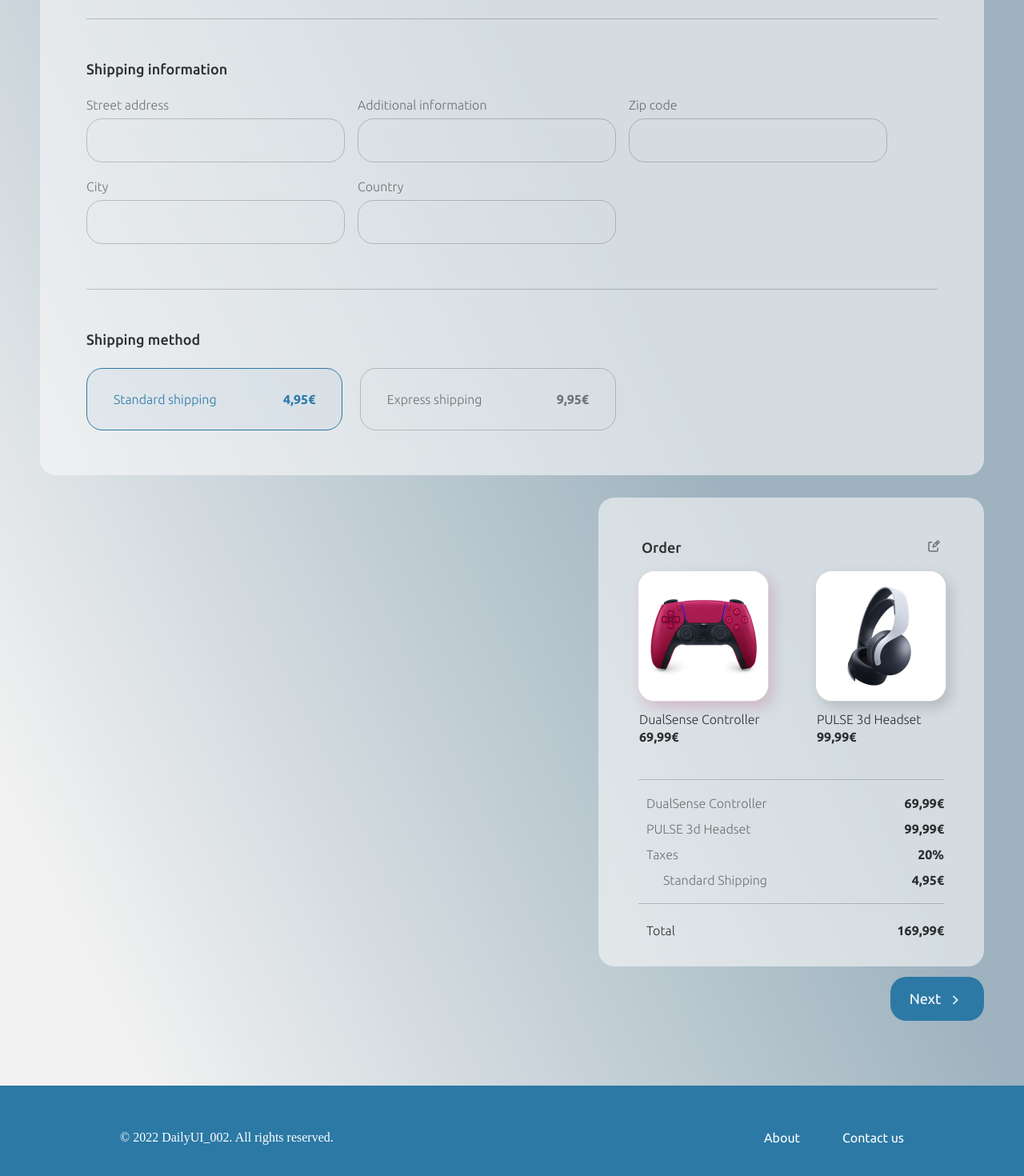
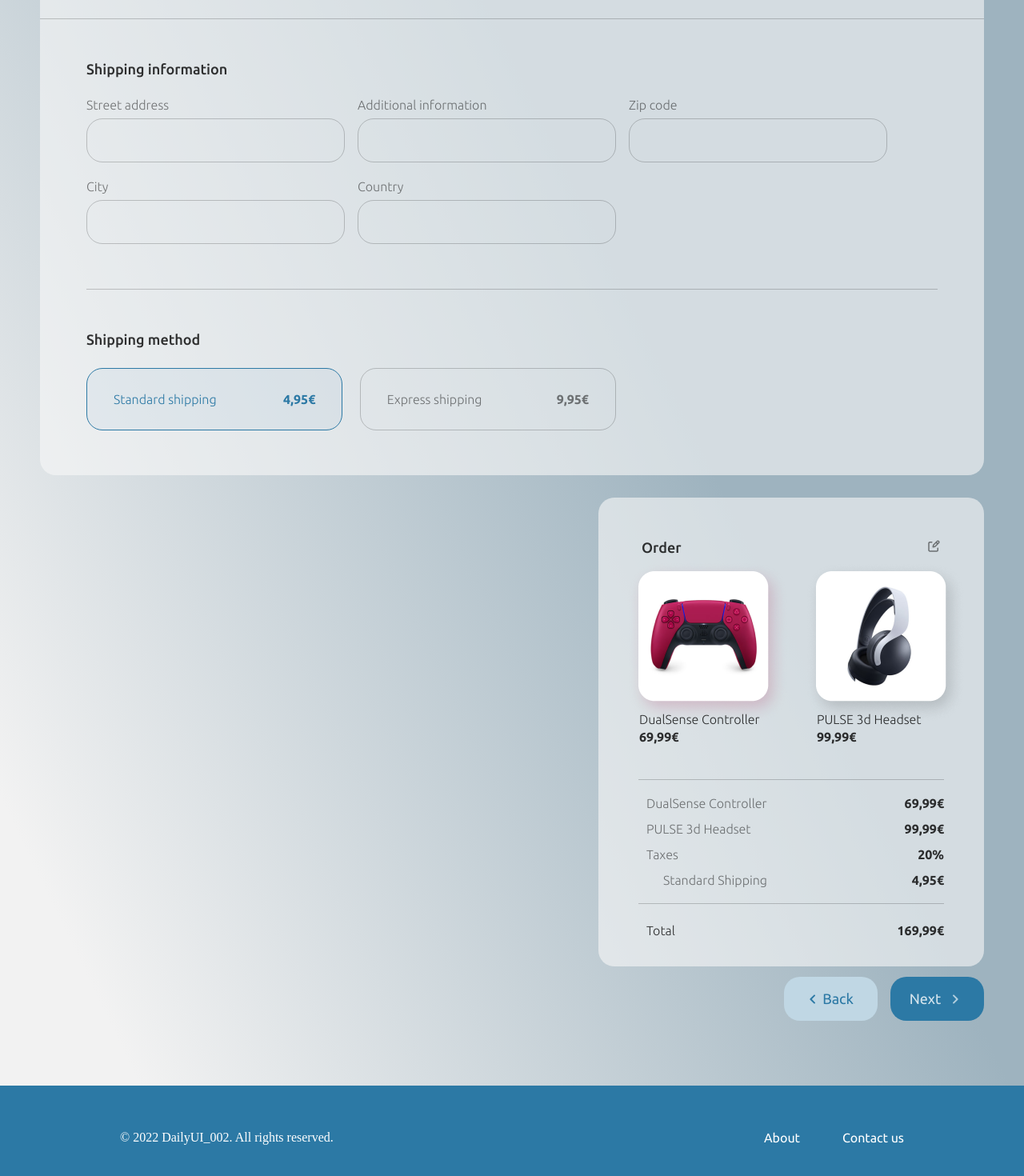
Before and after one commit to anneshackelford/daily-ui-challenges, a Next.js app: page /daily-ui/creditcardcheckout in a window 1280 px wide. Shown: the part 756-2226 px from the top of the page at 80% size. Built offline with nearby package versions, Linux system fonts and the light colour scheme; a web font is replaced by a local one.

Commit message:
Complete buttons, add placeholders for page 2 and 3

```diff
--- a/components/CreditCardCheckout/CreditCardCheckoutBasket.tsx
+++ b/components/CreditCardCheckout/CreditCardCheckoutBasket.tsx
@@ -1,4 +1,7 @@
+import Image from 'next/image';
 import styled, { css } from 'styled-components';
+import BackIcon from '../icons/BackIcon';
+import NextIcon from '../icons/NextIcon';
 
 const Basket = styled.div`
   display: flex;
@@ -8,8 +11,11 @@
   @media screen and (min-width: 1700px) {
   }
 `;
+interface Props {
+  page: number;
+}
 
-const Button = styled.a`
+const ButtonMixin = css`
   width: 117px;
   height: 55px;
   background: #2c79a5;
@@ -17,6 +23,30 @@
   margin: 13px 0 0 0;
   display: flex;
   justify-content: center;
+`;
+
+const BackButton = styled.a<Props>`
+  ${ButtonMixin}
+  background-color: ${(props) => (props.page === 1 ? '#C0D7E4' : '#2c79a5')};
+  cursor: ${(props) => (props.page === 1 ? 'default' : 'pointer')};
+  > div > span {
+    color: ${(props) => (props.page === 1 ? '#2c79a5' : 'rgba(255, 255, 255, 0.8)')};
+  }
+  > div > svg > path  {
+    fill: ${(props) => (props.page === 1 ? '#2c79a5' : 'rgba(255, 255, 255, 0.8)')};
+  }
+`;
+
+const NextButton = styled.a<Props>`
+  ${ButtonMixin}
+  background-color: ${(props) => (props.page === 3 ? '#C0D7E4' : '#2c79a5')};
+  cursor: ${(props) => (props.page === 3 ? 'default' : 'pointer')};
+  > div > span {
+    color: ${(props) => (props.page === 3 ? '#2C79A5' : 'rgba(255, 255, 255, 0.8)')};
+  }
+  > div > svg > path  {
+    fill: ${(props) => (props.page === 3 ? '#2C79A5' : 'rgba(255, 255, 255, 0.8)')};
+  }
 `;
 
 const ButtonText = styled.div`
@@ -38,6 +68,16 @@
     margin-top: 2px;
   }
 `;
+
+// const BackButtonText = styled.div<Props>`
+//   ${ButtonTextMixin}
+//   display: ${(props) => (props.page === 1 ? 'none' : 'flex')};
+// `;
+
+// const NextButtonText = styled.div<Props>`
+//   ${ButtonTextMixin}
+//   display: ${(props) => (props.page === 3 ? 'none' : 'flex')};
+// `;
 
 const Summary = styled.div`
   padding: 52px 0 36px;
@@ -62,7 +102,6 @@
   align-items: left;
   justify-content: space-between;
   padding-bottom: 44px;
-  /* border-bottom: 1px solid rgba(0, 0, 0, 0.2); */
   margin: 6px 12px 0 25px;
   @media screen and (min-width: 540px) {
     flex-direction: row;
@@ -189,7 +228,22 @@
   margin: 0 54px;
 `;
 
-const CreditCardCheckoutBasket = () => {
+const Buttons = styled.div`
+  display: flex;
+  flex-direction: row;
+  justify-content: space-between;
+  gap: 16px;
+`;
+
+const CreditCardCheckoutBasket = ({
+  clickNext,
+  clickPrev,
+  page,
+}: {
+  clickNext: () => void;
+  clickPrev: () => void;
+  page: number;
+}) => {
   return (
     <Basket>
       <Summary>
@@ -250,12 +304,22 @@
           </ItemHorizontal>
         </Total>
       </Summary>
-      <Button>
-        <ButtonText>
-          <span>Next</span>
-          <img src='/images/ic_round-navigate-next.svg' />
-        </ButtonText>
-      </Button>
+      <Buttons>
+        <BackButton onClick={clickPrev} page={page}>
+          <ButtonText>
+            {/* <Image src='/images/ic_round-navigate-back.svg' alt="" height={24} width={24} /> */}
+            <BackIcon/>
+            <span>Back</span>
+          </ButtonText>
+        </BackButton>
+        <NextButton onClick={clickNext} page={page}>
+          <ButtonText>
+            <span>Next</span>
+            {/* <Image src='/images/ic_round-navigate-next.svg' alt="" height={24} width={24} /> */}
+            <NextIcon/>
+          </ButtonText>
+        </NextButton>
+      </Buttons>
     </Basket>
   );
 };
--- a/components/CreditCardCheckout/CreditCardCheckoutContainer.tsx
+++ b/components/CreditCardCheckout/CreditCardCheckoutContainer.tsx
@@ -1,3 +1,4 @@
+import { useState } from 'react';
 import styled, { css } from 'styled-components';
 import CreditCardCheckoutBasket from './CreditCardCheckoutBasket';
 import CreditCardCheckoutInformation from './CreditCardCheckoutInformation';
@@ -65,6 +66,16 @@
 `;
 
 const CreditCardCheckoutContainer = () => {
+  const [page, setPage] = useState(1);
+
+  const clickNext = () => {
+    if (page !== 3) setPage(page + 1);
+  };
+
+  const clickPrev = () => {
+    if (page !== 1) setPage(page - 1);
+  };
+
   return (
     <Main>
       <h1>We&apos;re almost there</h1>
@@ -83,8 +94,12 @@
         </ProgressText>
       </Progress>
       <OrderContainer>
-        <CreditCardCheckoutInformation />
-        <CreditCardCheckoutBasket />
+        <CreditCardCheckoutInformation page={page} />
+        <CreditCardCheckoutBasket
+          clickNext={clickNext}
+          clickPrev={clickPrev}
+          page={page}
+        />
       </OrderContainer>
     </Main>
   );
--- a/components/CreditCardCheckout/CreditCardCheckoutInformation.tsx
+++ b/components/CreditCardCheckout/CreditCardCheckoutInformation.tsx
@@ -1,3 +1,4 @@
+import { useState } from 'react';
 import styled, { css } from 'styled-components';
 
 const Information = styled.div`
@@ -151,15 +152,14 @@
 
 const PersonalDetails = styled.div`
   ${Mixin};
-  margin: 52px 40px 0;
-  padding-bottom: 56px;
-
+  padding: 52px 58px 56px;
   gap: 25px;
   border-bottom: 1px solid rgba(0, 0, 0, 0.2);
   @media screen and (min-width: 540px) {
-    margin: 52px 58px 0;
+    padding: 52px 58px 56px;
   }
   @media screen and (min-width: 1300px) {
+    padding: 52px 0 56px;
     gap: 96px;
     width: 892px;
   }
@@ -198,8 +198,24 @@
   }
 `;
 
-const CreditCardCheckoutInformation = () => {
-    return (
+interface Props {
+  page: number;
+}
+
+const Page1 = styled.div<Props>`
+  display: ${(props) => (props.page === 1 ? 'block' : 'none')};
+`;
+const Page2 = styled.div<Props>`
+  display: ${(props) => (props.page === 2 ? 'block' : 'none')};
+`;
+const Page3 = styled.div<Props>`
+  display: ${(props) => (props.page === 3 ? 'block' : 'none')};
+`;
+
+const CreditCardCheckoutInformation = ({ page }: { page: number }) => {
+  return (
+    <>
+      <Page1 page={page}>
         <Information>
           <PersonalDetails>
             <h2>Personal&nbsp;details</h2>
@@ -265,7 +281,23 @@
             </ShippingButtons>
           </ShippingMethod>
         </Information>
-    );
-}
+      </Page1>
+      <Page2 page={page}>
+        <Information>
+        <PersonalDetails>
+            <h2>Page 2</h2>
+            </PersonalDetails>
+        </Information>
+      </Page2>
+      <Page3 page={page}>
+        <Information>
+        <PersonalDetails>
+            <h2>Page 3</h2>
+            </PersonalDetails>
+        </Information>
+      </Page3>
+    </>
+  );
+};
 
 export default CreditCardCheckoutInformation;
--- /dev/null
+++ b/components/icons/BackIcon.tsx
@@ -0,0 +1,18 @@
+const BackIcon = () => {
+  return (
+    <svg
+      width='24'
+      height='24'
+      viewBox='0 0 24 24'
+      fill='none'
+      xmlns='http://www.w3.org/2000/svg'
+    >
+      <path
+        d='M14.69 17.29C14.7827 17.1975 14.8562 17.0876 14.9064 16.9666C14.9566 16.8456 14.9824 16.7159 14.9824 16.585C14.9824 16.454 14.9566 16.3243 14.9064 16.2034C14.8562 16.0824 14.7827 15.9725 14.69 15.88L10.81 12L14.69 8.11998C14.877 7.933 14.982 7.67941 14.982 7.41498C14.982 7.15055 14.877 6.89695 14.69 6.70998C14.503 6.523 14.2494 6.41796 13.985 6.41796C13.7206 6.41796 13.467 6.523 13.28 6.70998L8.68998 11.3C8.59727 11.3925 8.52373 11.5024 8.47355 11.6234C8.42336 11.7443 8.39753 11.874 8.39753 12.005C8.39753 12.1359 8.42336 12.2656 8.47355 12.3866C8.52373 12.5076 8.59727 12.6175 8.68998 12.71L13.28 17.3C13.66 17.68 14.3 17.68 14.69 17.29Z'
+        fill='#2C79A5'
+      />
+    </svg>
+  );
+};
+
+export default BackIcon;
--- /dev/null
+++ b/components/icons/NextIcon.tsx
@@ -0,0 +1,19 @@
+const NextIcon = () => {
+  return (
+    <svg
+      width='24'
+      height='24'
+      viewBox='0 0 24 24'
+      fill='none'
+      xmlns='http://www.w3.org/2000/svg'
+    >
+      <path
+        d='M9.31002 6.71002C9.21732 6.80254 9.14377 6.91242 9.09359 7.0334C9.04341 7.15437 9.01758 7.28405 9.01758 7.41502C9.01758 7.54599 9.04341 7.67567 9.09359 7.79665C9.14377 7.91762 9.21732 8.02751 9.31002 8.12002L13.19 12L9.31002 15.88C9.12304 16.067 9.018 16.3206 9.018 16.585C9.018 16.8494 9.12304 17.103 9.31002 17.29C9.497 17.477 9.7506 17.582 10.015 17.582C10.2794 17.582 10.533 17.477 10.72 17.29L15.31 12.7C15.4027 12.6075 15.4763 12.4976 15.5265 12.3766C15.5766 12.2557 15.6025 12.126 15.6025 11.995C15.6025 11.8641 15.5766 11.7344 15.5265 11.6134C15.4763 11.4924 15.4027 11.3825 15.31 11.29L10.72 6.70002C10.34 6.32002 9.70002 6.32002 9.31002 6.71002Z'
+        fill='white'
+        fill-opacity='0.8'
+      />
+    </svg>
+  );
+};
+
+export default NextIcon;
```
Also changed, not shown: public/images/ic_round-navigate-back.svg (added).
